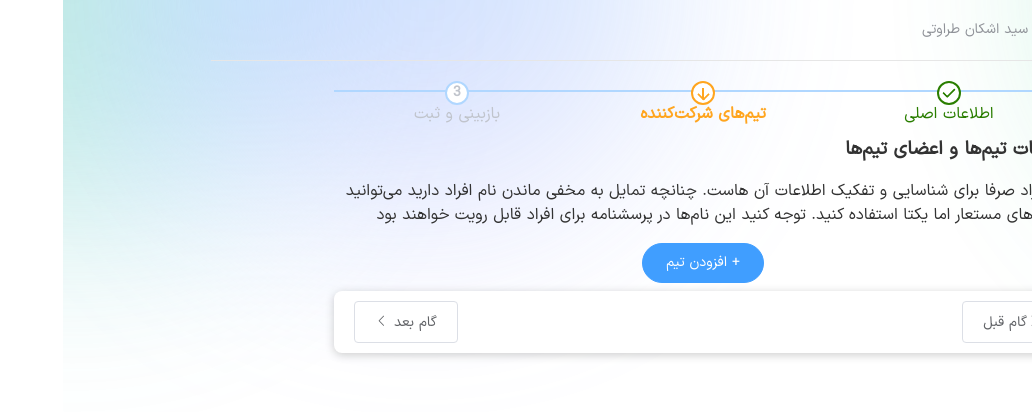
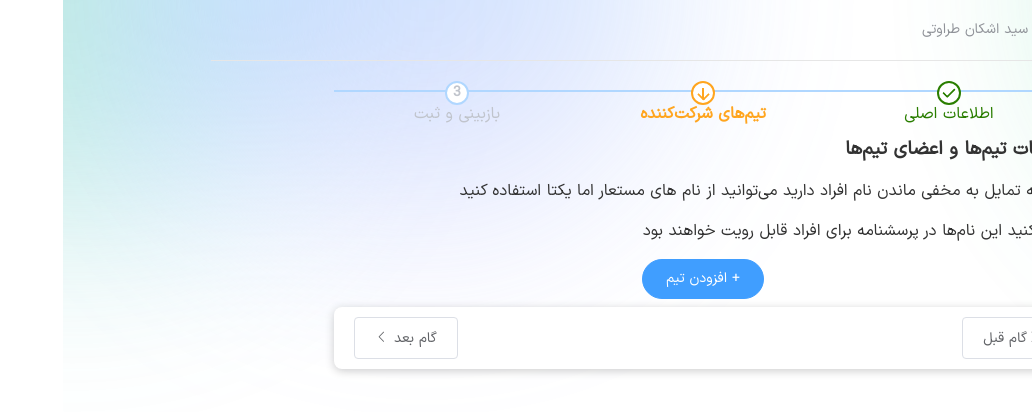
Before and after one commit to ashkantaravati/thesis-survey-app-front, a Vue app: page /register/2 in a window 1280 px wide. Shown: the top 412 px of the page, without its empty margins (248-1280 px from the left). Built offline with nearby package versions, Linux system fonts and the light colour scheme; what @soerenmartius/vue3-clipboard would draw is missing.

Commit message:
update some styles

```diff
--- a/src/layouts/RegistrationLayout.vue
+++ b/src/layouts/RegistrationLayout.vue
@@ -193,7 +193,11 @@ export default defineComponent({
 .el-step__title {
   line-height: 18px;
 }
-
+@media screen and(max-width: 520px) {
+  .el-step__title {
+    font-size: 13px;
+  }
+}
 .el-step.is-horizontal .el-step__line {
   display: none;
 }
@@ -220,4 +224,9 @@ export default defineComponent({
   color: #3a8ee6;
   text-align: center;
 }
+@media screen and (max-width: 360px) {
+  .fix-btns-container button {
+    font-size: 10px !important;
+  }
+}
 </style>
--- a/src/views/Home.vue
+++ b/src/views/Home.vue
@@ -46,7 +46,7 @@
     >
     <el-col :xs="24" :sm="24" :md="8" :lg="8" :xl="8">
       <div class="home-img">
-        <img src="../assets/images/Designteam-amico.svg" alt="" /></div
+        <img style="width:100%" src="../assets/images/Designteam-amico.svg" alt="" /></div
     ></el-col>
   </el-row>
   <el-divider></el-divider>
--- a/src/views/registration/RegStep2.vue
+++ b/src/views/registration/RegStep2.vue
@@ -1,10 +1,9 @@
 <template>
   <h3>اطلاعات تیم‌ها و اعضای تیم‌ها</h3>
-  <p>
-    نام افراد صرفا برای شناسایی و تفکیک اطلاعات آن هاست. چنانچه تمایل به مخفی
-    ماندن نام افراد دارید می‌توانید از نام های مستعار اما یکتا استفاده کنید.
-    توجه کنید این نام‌ها در پرسشنامه برای افراد قابل رویت خواهند بود
-  </p>
+  <p>چنانچه تمایل به مخفی
+    ماندن نام افراد دارید می‌توانید از نام های مستعار اما یکتا استفاده کنید</p>
+  <p>  توجه کنید این نام‌ها در پرسشنامه برای افراد قابل رویت خواهند بود</p>
+
   <el-card
     class="box-card mb-halfrem"
     v-for="(team, index) in teams"
--- a/src/views/registration/RegStep3.vue
+++ b/src/views/registration/RegStep3.vue
@@ -12,13 +12,14 @@
     <template #header>
       <div class="card-header">
         <span
-          >اطلاعات تیم {{ team.index }} (شامل
+          >اعضای تیم {{ team.index }} (شامل
           {{ team.members.length }} نفر)</span
         >
       </div>
     </template>
     <div v-for="member in team.members" :key="member.index" class="text item">
-      {{ member.name }} <br />
+      <p>  {{ member.name }}</p>
+
     </div>
   </el-card>
   <!-- <el-button @click="goNext"> بازبینی و ثبت نهایی </el-button> -->
```
